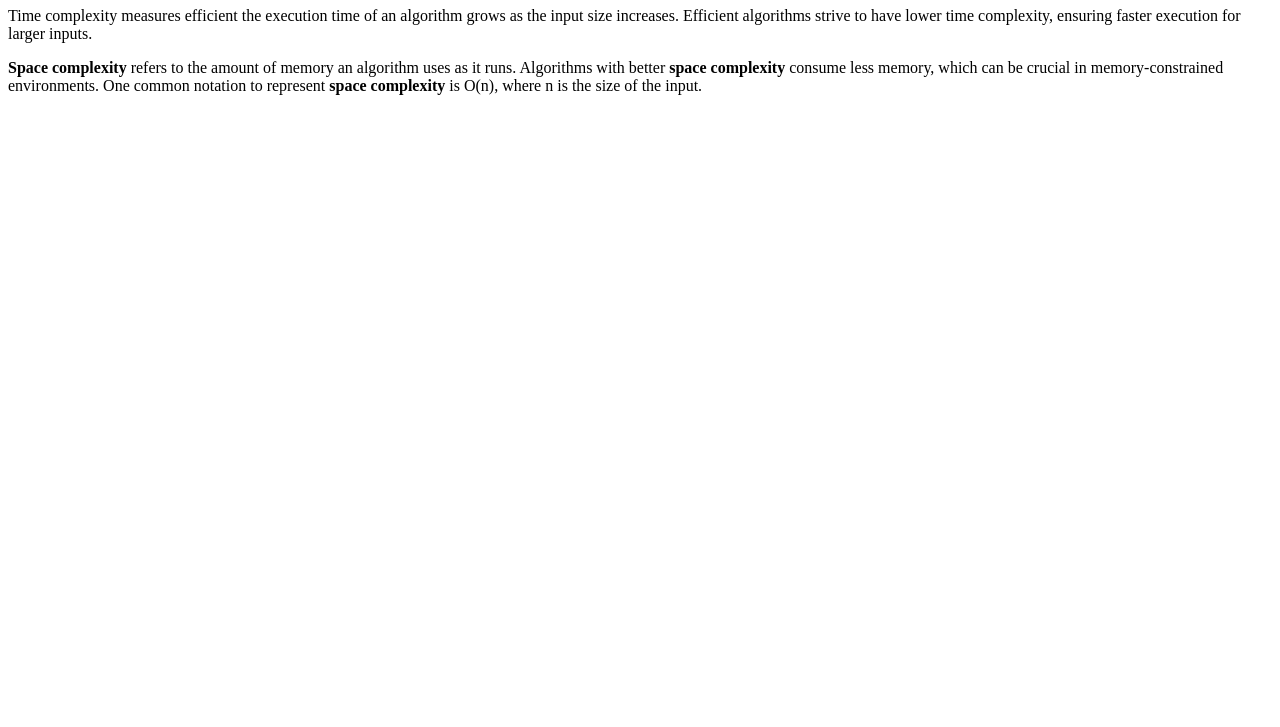
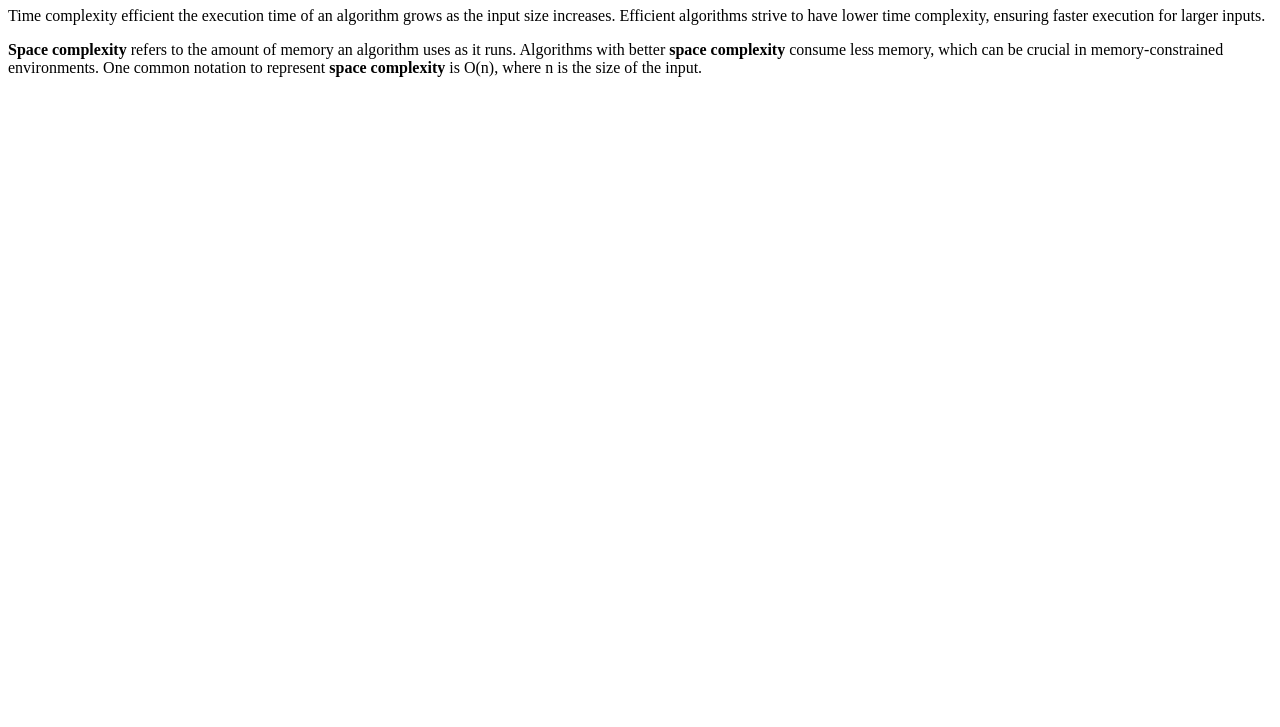
Before and after one commit to acciojob/time-and-space-complexity-Alkeshkumar94, a website: page main.html in a window 1280 px wide. Shown: the part 73-800 px from the top of the page. Drawn offline with Linux system fonts and the light colour scheme.

Commit message:
created a submission

```diff
--- a/main.html
+++ b/main.html
@@ -11,7 +11,7 @@
     <script type="text/javascript" src="./script.js">
 </script>
 <h1>Time, Space,and Complexity</h1>
-	<p>Time complexity measures efficient the execution time of an algorithm grows as the input size increases.
+	<p>Time complexity efficient the execution time of an algorithm grows as the input size increases.
     Efficient algorithms strive to have lower time complexity, ensuring faster execution for larger inputs.</p>
 	<p><b>Space complexity</b>
     refers to the amount of memory an algorithm uses as it runs. Algorithms with better <b>space complexity</b>
```
